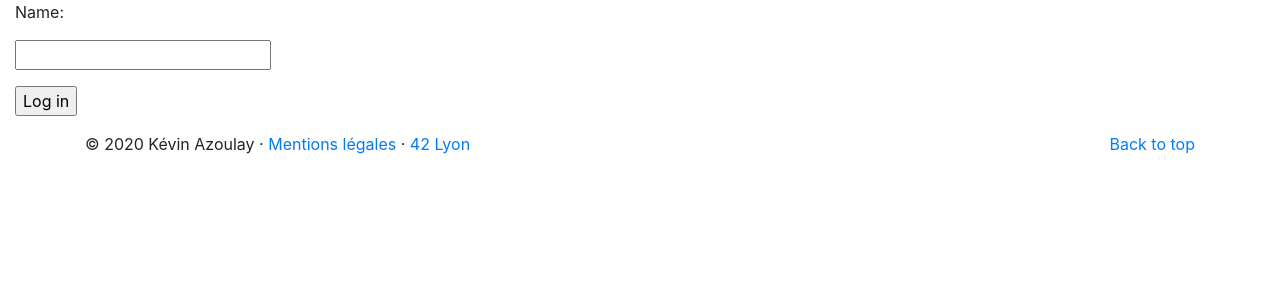
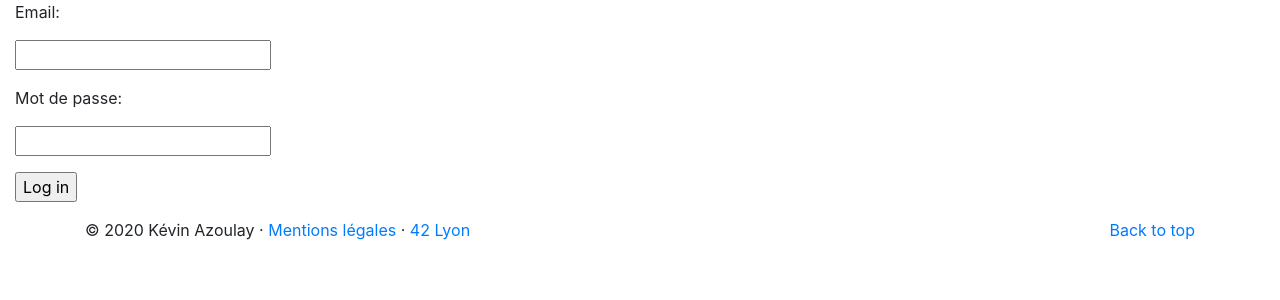
Before and after one commit to mhmestb2018/Dating-web-app, a Flask app: page /login/ in a window 1280 px wide. Shown: the part 56-356 px from the top of the page. Run offline with Flask 2, Linux system fonts and the light colour scheme; parts of the project's set-up code (start-up, migrations or seed data) failed here and were passed over; some libraries are stand-ins or nearby versions.

Commit message:
login broken as User not serializable

```diff
--- a/app/routes.py
+++ b/app/routes.py
@@ -10,37 +10,52 @@ from .test_routes import *
 def index():
     return render_template("index.html")
 
+@app.route("/signin/", methods=["POST", "GET"])
+def signin_page():
+    if "user" in session:
+        flash(f"Vous êtes déjà connecté !", "info")
+        return redirect(url_for("profile"))
+    if request.method == "POST":
+        name = request.form["name"]
+        email = request.form["email"]
+        # password = request.form["password"]
+        if User.query.filter_by(email=email).first():
+            flash("Vous avez déjà un compte")
+            return redirect(url_for("login"))
+        user = User(name=name, email=email)
+        db.session.add(user)
+        db.session.commit()
+        flash(f"Compte créé, merci de vous connecter")
+        return redirect(url_for("login"))
+
+    return render_template("signin.html")
+
 @app.route("/login/", methods=["POST", "GET"])
 def login():
-    if request.method == "POST":
-        name = request.form["nm"]
-        if name is not None and name is not "":
-            session["user"] = name
-            #if cookies accepted:
-            session.permanent = True
-
-            found = User.query.filter_by(name=name).first()
-            if found:
-                session["email"] = found.email
-            else:
-                user = User(name, "")
-                db.session.add(user)
-                db.session.commit()
-
-
-            flash(f"Welcome {name}")
-            return redirect(url_for("profile"))
     if "user" in session:
         flash("Vous êtes déjà connecté !", "info")
+        return redirect(url_for("profile"))
+    if request.method == "POST":
+        email = request.form["email"]
+        found = User.query.filter_by(email=email).first()
+        if found:
+            session["user"] = found
+            #if GDPR accepted ?:
+            session.permanent = True
+        else:
+            flash("Ce compte n'existe pas")
+            return render_template("login.html")
+        # Left to check password
+
+        flash(f"Bienvenue {found.name}")
         return redirect(url_for("profile"))
     return render_template("login.html")
 
 @app.route("/logout/")
 def logout():
     if "user" in session:
-        flash(f"{session['user']} déconnecté", "info")
+        flash(f"{session['user'].name} déconnecté", "info")
         session.pop("user", None)
-        session.pop("email", None)
     return redirect(url_for("login"))
 
 @app.route("/users/<user>/")
@@ -50,17 +65,13 @@ def users(user):
 @app.route("/profile/", methods=["POST", "GET"])
 def profile():
     if "user" in session:
-        email = None
+        user = session["user"]
         if request.method == "POST":
             found = User.query.filter_by(name=session["user"]).first()
-            if "email" in request.form and request.form["email"] is not "":
-                found.email = request.form["email"]
-                db.session.commit()
-                email = found.email
+            if "email" in request.form:
+                user.email = request.form["email"]
                 flash("Email enregistré", "info")
-        else:
-            if "email" in session:
-                email = session["email"]
-        return render_template("profile_edit.html", user=session["user"], email=email)
+            db.session.commit()
+        return render_template("profile_edit.html", user=session["user"])
     flash("Vous n'êtes pas connecté", "info")
     return redirect(url_for("login"))
--- a/app/templates/base.html
+++ b/app/templates/base.html
@@ -31,7 +31,7 @@
                   <a class="nav-link active" href="/login" tabindex="-1" aria-disabled="true">Se connecter</a>
                 </li>
                 <li class="nav-item active">
-                  <button type="button" class="btn btn-outline-danger" href="/signin" tabindex="-1" aria-disabled="true">S'inscrire</a>
+                  <a type="button" class="btn btn-outline-danger" href="/signin" tabindex="-1" aria-disabled="true">S'inscrire</a>
                 </li>
                 {% endif %}
                 <li class="nav-item dropdown">
--- a/app/templates/login.html
+++ b/app/templates/login.html
@@ -2,8 +2,10 @@
 {% block title %}Login{% endblock %}
 {% block body %}
 <form action="#" method="post">
-    <p>Name:</p>
-    <p><input type="text" name="nm"></p>
+    <p>Email:</p>
+    <p><input type="email" name="email" required></p>
+    <p>Mot de passe:</p>
+    <p><input type="password" name="password" required></p>
     <p><input type="submit" value="Log in"></p>
 </form>
 {% endblock %}
--- a/app/templates/profile.html
+++ b/app/templates/profile.html
@@ -1,5 +1,5 @@
 {% extends "base.html" %}
-{% block title %}Profil de {{user}}{% endblock %}
+{% block title %}Profil de {{user.name}}{% endblock %}
 {% block body %}
-<h1>Profil de {{user}}</h1>
+<h1>Profil de {{user.name}}</h1>
 {% endblock %}
--- a/app/templates/profile_edit.html
+++ b/app/templates/profile_edit.html
@@ -1,9 +1,9 @@
 {% extends "base.html" %}
-{% block title %}Profil de {{user}}{% endblock %}
+{% block title %}Profil de {{user.name}}{% endblock %}
 {% block body %}
 <h1>Votre profil:</h1>
 <form  action="#" method="post">
-    <input type="email" name="email" placeholder="Votre adresse email", value="{{email if email}}"/>
+    <input type="email" name="email" placeholder="Votre adresse email", value="{{user.email}}"/>
     <input type="submit" value="Enregistrer"/>
 </form>
 {% endblock %}
```
Also changed, not shown: app/templates/signin.html (added, +11 -0 lines).
